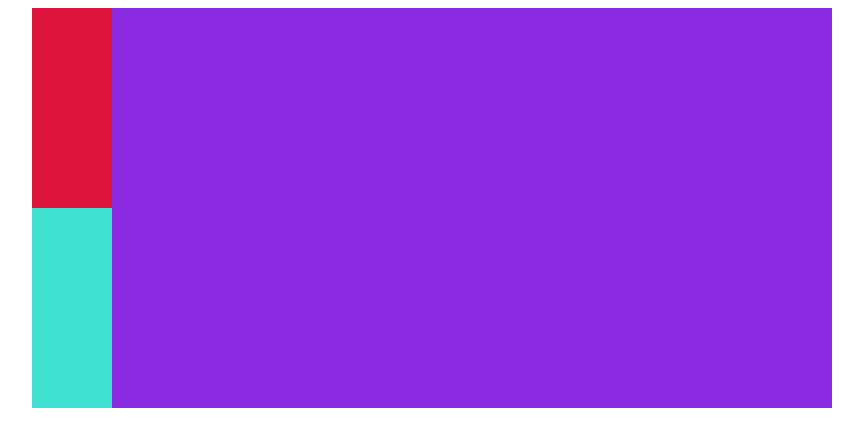
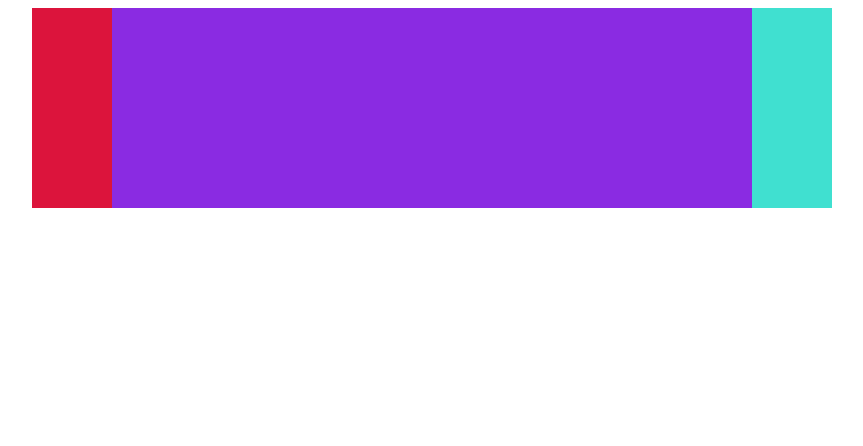
Before and after one commit to Masamune42/Formation-CSS-de-A-Z-master, a plain HTML site: page 3. Plus en profondeur/1.6 Float/index.html in a window 1280 px wide. Shown: the whole page, without its empty margins (208-1071 px from the left). Drawn offline with Linux system fonts and the light colour scheme.

Commit message:
3.1.6 Float

```diff
--- a/3. Plus en profondeur/1.6 Float/style.css
+++ b/3. Plus en profondeur/1.6 Float/style.css
@@ -13,9 +13,21 @@ body {
     width: 80px;
 }
 
+/* Bug des float : quand on place 2 élément dans un container qui a normalement un background il n'a plsu de hauteur */
 .box1 {
+    float: left;
     background: crimson;
 }
+
 .box2 {
+    float: right;
     background: turquoise;
 }
+
+/* Correction du bug */
+.container::after {
+    content: "";
+    display: block;
+    /* Dit que l'élément qu'il doit être poussé après les éléments flotants, donc il aura une hauteur */
+    clear: both;
+}
```
Also changed, not shown: 3. Plus en profondeur/1.6 Float/index.html (+3 -0 lines).
